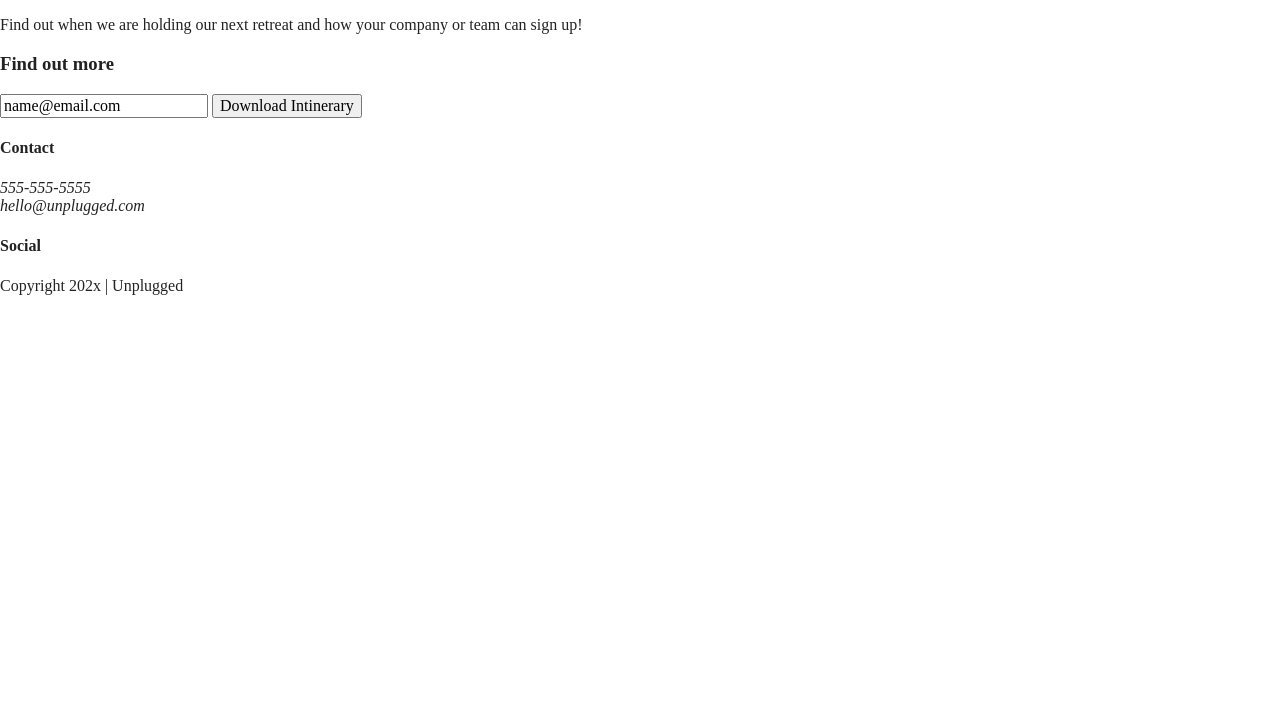
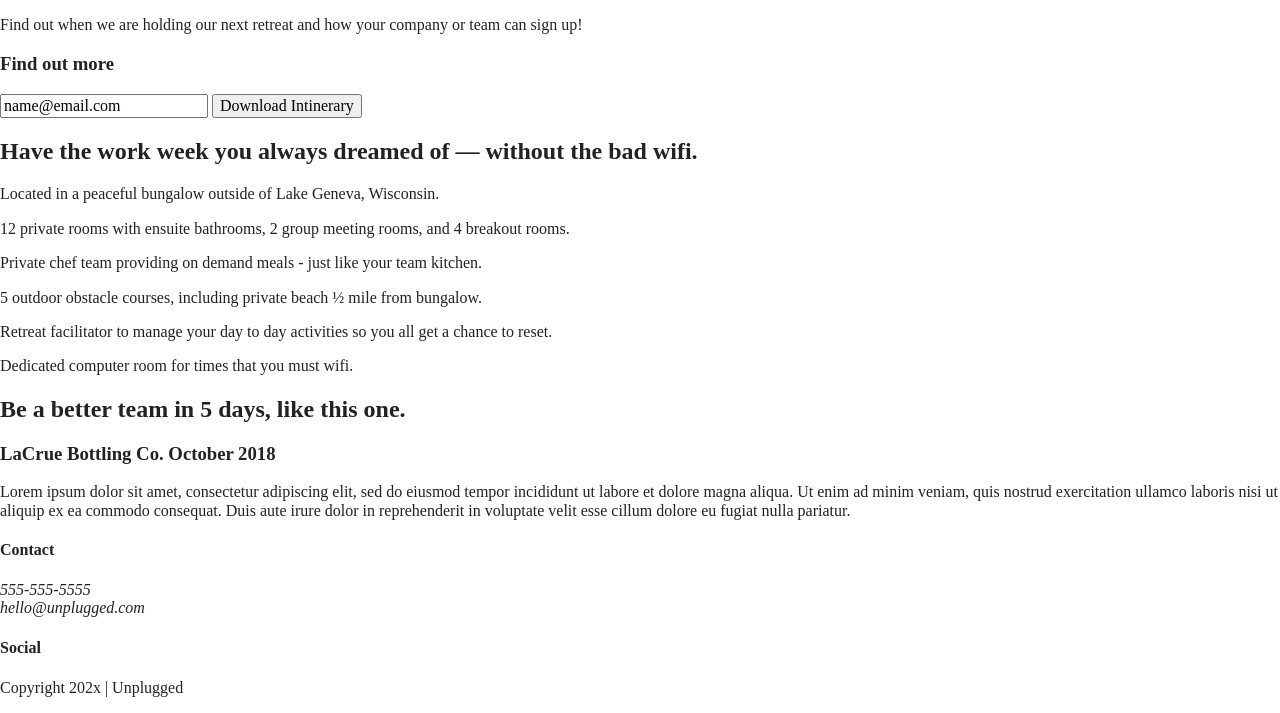
Before and after one commit to kammih/unplugged, a website built with Parcel: page index.html in a window 1280 px wide. Shown: the part 176-889 px from the top of the page. Before the commit the page ends 800 px from the top, so only its background shows below. Built offline with nearby package versions, Linux system fonts and the light colour scheme.

Commit message:
Added info

```diff
--- a/index.html
+++ b/index.html
@@ -58,6 +58,65 @@
         </div>
       </div>
     </aside>
+<section class="features">
+  <div class="content-wrapper">
+    <h2>Have the work week you always dreamed
+       of — without the bad wifi.</h2>
+       <div class="features-items">
+        <article>
+          <p class="fontawesome-icon"></p>
+          <p class="features-item-description">Located
+           in a peaceful bungalow outside of Lake Geneva,
+            Wisconsin.</p>
+        </article>
+        <article>
+          <p class="fontawesome-icon"></p>
+          <p class="features-item-description">12 private rooms with ensuite
+           bathrooms, 2 group meeting rooms,
+            and 4 breakout rooms.</p>
+        </article>
+        <article>
+          <p class="fontawesome-icon"></p>
+          <p class="features-item-description">Private chef team
+           providing on demand meals
+            - just like your team kitchen.</p>
+        </article>
+        <article>
+          <p class="fontawesome-icon"></p>
+          <p class="features-item-description">5 outdoor obstacle
+          courses, including private
+           beach ½ mile from bungalow.</p>
+        </article>
+        <article>
+          <p class="fontawesome-icon"></p>
+          <p class="features-item-description">Retreat facilitator
+           to manage your day to day activities
+            so you all get a chance to reset.</p>
+        </article>
+        <article>
+          <p class="fontawesome-icon"></p>
+          <p class="features-item-description">Dedicated computer room
+           for times that you must wifi.</p>
+        </article>
+       </div>
+
+  </div>
+</section>
+  <section class="reviews">
+    <div class="content-wrapper">
+      <h2>Be a better team in 5 days, like this one.</h2>
+      <article>
+        <h3>LaCrue Bottling Co.
+          October 2018</h3>
+          <p>Lorem ipsum dolor sit amet, consectetur adipiscing elit,
+            sed do eiusmod tempor incididunt ut labore et dolore magna aliqua.
+            Ut enim ad minim veniam, quis nostrud exercitation ullamco
+            laboris nisi ut aliquip ex ea commodo consequat. Duis aute irure
+            dolor in reprehenderit in voluptate velit esse cillum dolore eu
+            fugiat nulla pariatur. </p>
+       </article>
+    </div>
+  </section>
 
   </main>
   <footer>
```
